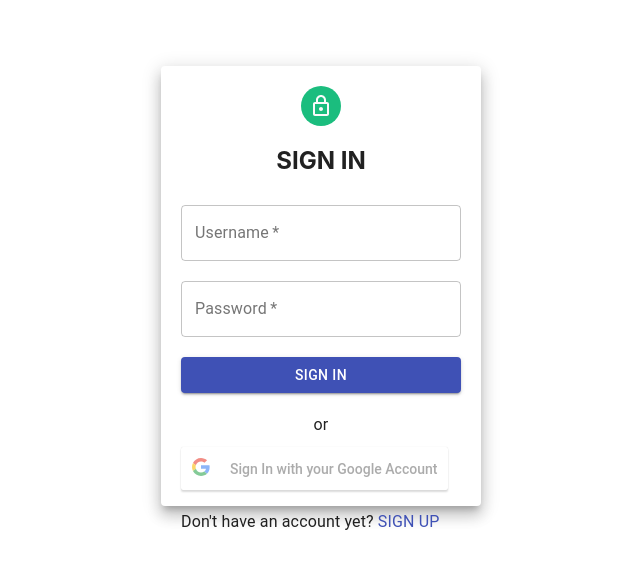
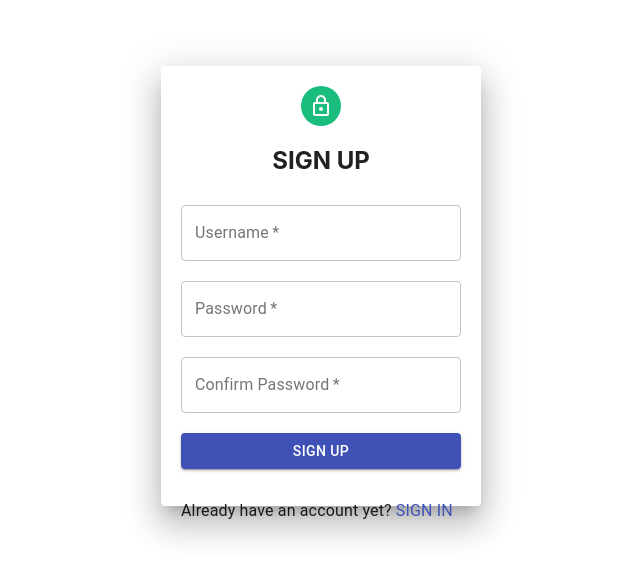
Before and after one commit to Aura313/amigoboards, a React (Create React App) app in the folder client/: page / in a window 1280 px wide. Shown: the part 114-692 px from the top of the page, without its empty margins (319-959 px from the left). Built offline with nearby package versions, Linux system fonts and the light colour scheme.

Commit message:
UI Implementation of Registration form

```diff
--- a/client/src/App.js
+++ b/client/src/App.js
@@ -1,10 +1,12 @@
 import './App.css';
 import {Login} from './Login/Login';
+import {Registration} from './Login/Registration'
 
 function App() {
   return (
     <div className="App">
-     <Login></Login>
+     {/* <Login></Login> */}
+     <Registration></Registration>
     </div>
   );
 }
--- a/client/src/Login/Login.js
+++ b/client/src/Login/Login.js
@@ -28,7 +28,7 @@ const newaccountStyle = { margin: "20px 0" };
 export function Login() {
   return (
     <Grid>
-      <Paper elevation={10} style={paperStyle}>
+      <Paper elevation={20} style={paperStyle}>
         <Grid align="center">
           <Avatar style={avatarStyle}>
             <LockOutlinedIcon></LockOutlinedIcon>
--- a/client/src/Login/Registration.js
+++ b/client/src/Login/Registration.js
@@ -0,0 +1,79 @@
+import React, { useState } from "react";
+import {
+  Avatar,
+  Button,
+  Divider,
+  Link,
+  Paper,
+  TextField,
+  Typography,
+} from "@material-ui/core";
+import { Grid } from "@material-ui/core";
+import "./Login.css";
+import LockOutlinedIcon from "@material-ui/icons/LockOutlined";
+
+const paperStyle = {
+  padding: 20,
+  height: "50vh",
+  width: 280,
+  margin: " 180px auto",
+};
+const avatarStyle = { backgroundColor: "#1bbd7e" };
+const spacingStyle = { margin: "10px 0" };
+const newaccountStyle = { margin: "20px 0" };
+
+export function Registration() {
+  return (
+    <Grid>
+      <Paper elevation={20} style={paperStyle}>
+        <Grid align="center">
+          <Avatar style={avatarStyle}>
+            <LockOutlinedIcon></LockOutlinedIcon>
+          </Avatar>
+          <h2> SIGN UP</h2>
+        </Grid>
+        <TextField
+          label="Username"
+          style={spacingStyle}
+          placeholder="Enter Username"
+          fullWidth
+          required
+          variant="outlined"
+        ></TextField>
+        <TextField
+          label="Password"
+          style={spacingStyle}
+          fullWidth
+          type="password"
+          required
+          variant="outlined"
+        ></TextField>
+        <TextField
+          label="Confirm Password"
+          style={spacingStyle}
+          fullWidth
+          type="password"
+          required
+          variant="outlined"
+        ></TextField>
+
+        <Button
+          style={spacingStyle}
+          type="submit"
+          color="primary"
+          fullWidth
+          variant="contained"
+        >
+          SIGN UP
+        </Button>
+
+        <Typography style={newaccountStyle}>
+          Already have an account yet?
+          <Link href="#"> SIGN IN</Link>
+        </Typography>
+      </Paper>
+    </Grid>
+  );
+}
+
+export default Registration;
```
